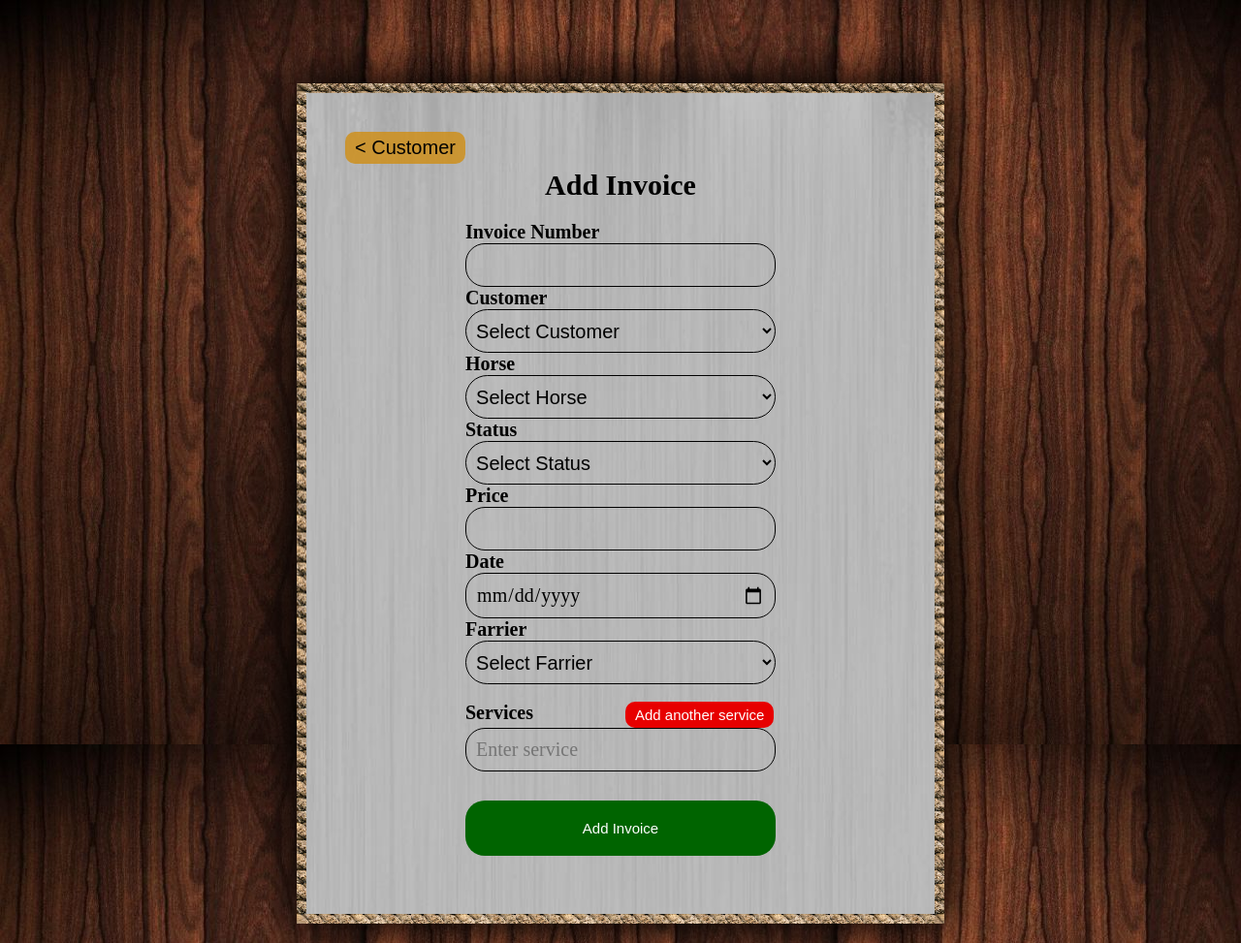
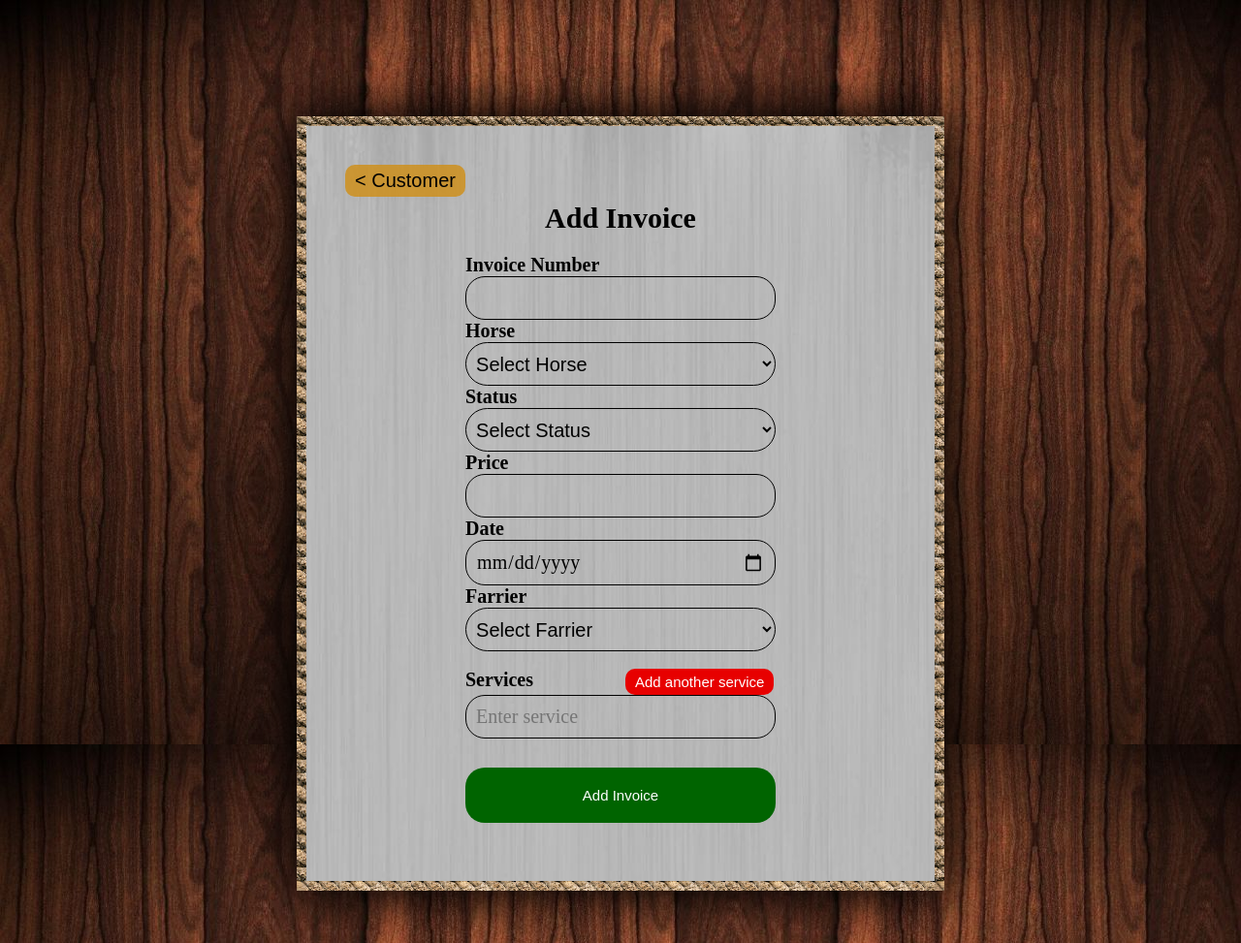
Before and after one commit to calderslom/equiterra, a PHP site: page /add_invoice.php in a window 1280 px wide. Shown: the whole page at 97% size. Run offline with PHP 8.4, Linux system fonts and the light colour scheme.

Commit message:
changes did on ficord call

```diff
--- a/add_invoice.php
+++ b/add_invoice.php
@@ -7,7 +7,7 @@ if (session_status() == PHP_SESSION_NONE) {
 
 if ($_SERVER["REQUEST_METHOD"] == "POST") {
   $i_number = $_POST["i_number"];
-  $customer = $_POST["customer"];
+  $customer = $_SESSION['Cusername'];
   $horse = $_POST["horse"];
   $status = $_POST["status"];
   $price = $_POST["price"];
@@ -55,22 +55,6 @@ if ($_SERVER["REQUEST_METHOD"] == "POST") {
             <div class="form-group">
               <label for="i_number">Invoice Number</label>
               <input type="text" class="form-control" id="i_number" name="i_number" value="<?php echo isset($_POST['i_number']) ? $_POST['i_number'] : '' ?>" required />
-            </div>
-            <div class="form-group">
-              <label for="customer">Customer</label>
-              <select class="form-control rounded" id="customer" name="customer" value="<?php echo isset($_POST['customer']) ? $_POST['customer'] : '' ?>" required>
-                <option value="">Select Customer</option>
-                <?php
-                // Check if the session variable exists and is not empty
-                if (isset($_SESSION['customers']) && count($_SESSION['customers']) > 0) {
-                  // Loop through the array and create the option elements
-                  foreach ($_SESSION['customers'] as $customer) {
-                    $selected = isset($_POST['customer']) && $_POST['customer'] == $customer ? 'selected' : '';
-                    echo "<option value='{$customer}' {$selected}>{$customer}</option>";
-                  }
-                }
-                ?>
-              </select>
             </div>
             <div class="form-group">
               <label for="horse">Horse</label>
--- a/home.php
+++ b/home.php
@@ -26,7 +26,7 @@ if (isset($_GET['horse_name'])) {
           ?>
               <a href="horses.php" class="large-button horse">Horses</a>
               <a href="barns.php" class="large-button barn">Barns</a>
-              <a href="customers.php" class="large-button customer">Customers</a>
+              <a href="customers.php" class="large-button customer">Clients</a>
               <a href="account.php" class="large-button account">Account Info</a>
           <?php
             //session_start();
--- a/images.php
+++ b/images.php
@@ -69,7 +69,7 @@ function addImageInput() {
         <br>
         <?php
           echo "<h1 class='returning__header'>Images for " . $_SESSION['horse_name'] . "</h1>";
-          if (isset($_SESSION['images']) && is_array($_SESSION['images'])) {
+          if (isset($_SESSION['images']) && is_array($_SESSION['images']) && count($_SESSION['images']) > 0) {
             if ($_SESSION['user_type'] == "Admin") {
               echo "<div id='add-image-div' style='text-align: right; display: flex; align-items: center; justify-content: flex-end;'>";
               if (isset($error)) {
@@ -98,7 +98,7 @@ function addImageInput() {
             }
             echo "</div>";
           } else {
-            echo "<div class='returning__header'>No images found.</div>";
+            echo "<div class='returning__header'>No images found</div>";
           }
         ?>
         </div>
--- a/signup.php
+++ b/signup.php
@@ -56,7 +56,7 @@ if ($_SERVER["REQUEST_METHOD"] == "POST") {
     if ($user_type == 'Admin') {
       header('Location: customers.php');
     } else {
-      header('Location: home.php');
+      header('Location: index.php');
     }
   }
 }
```
Also changed, not shown: customer.php (+3 -7 lines).
